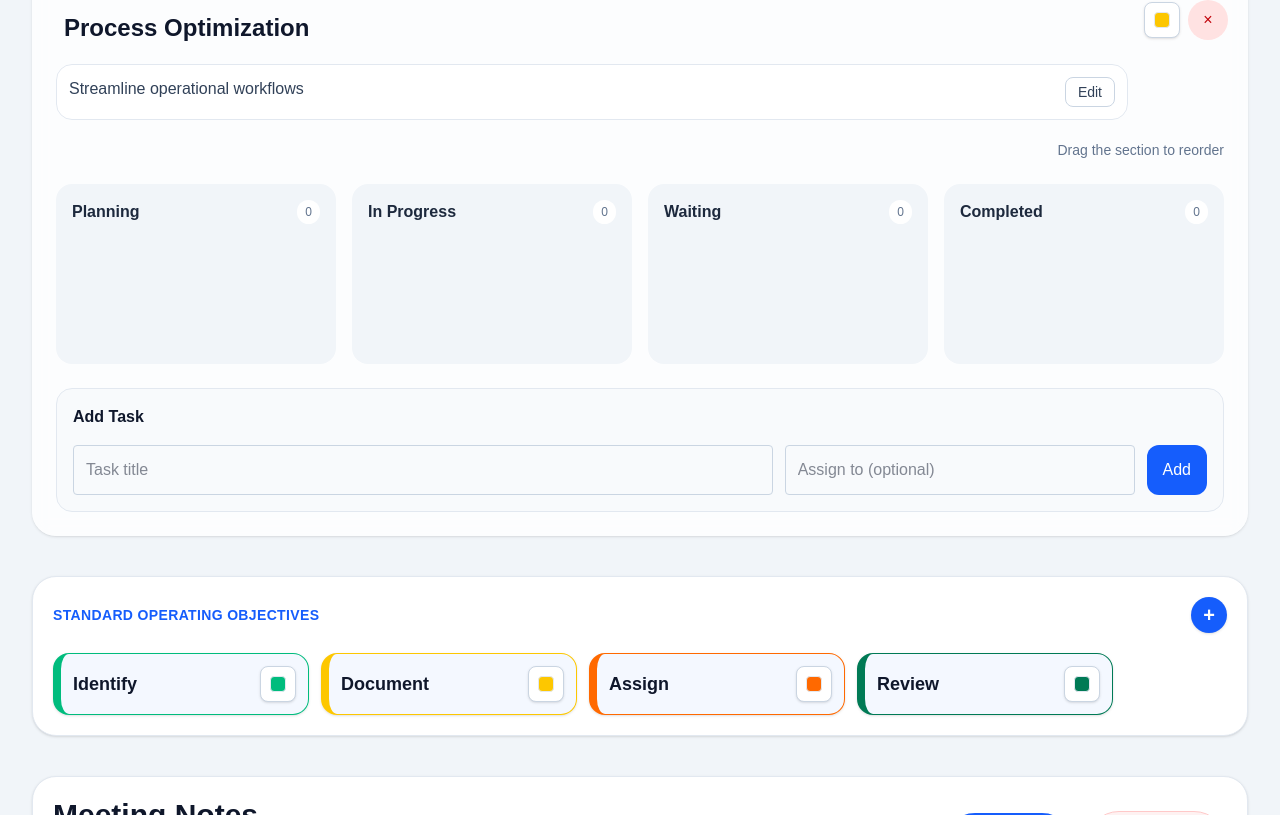
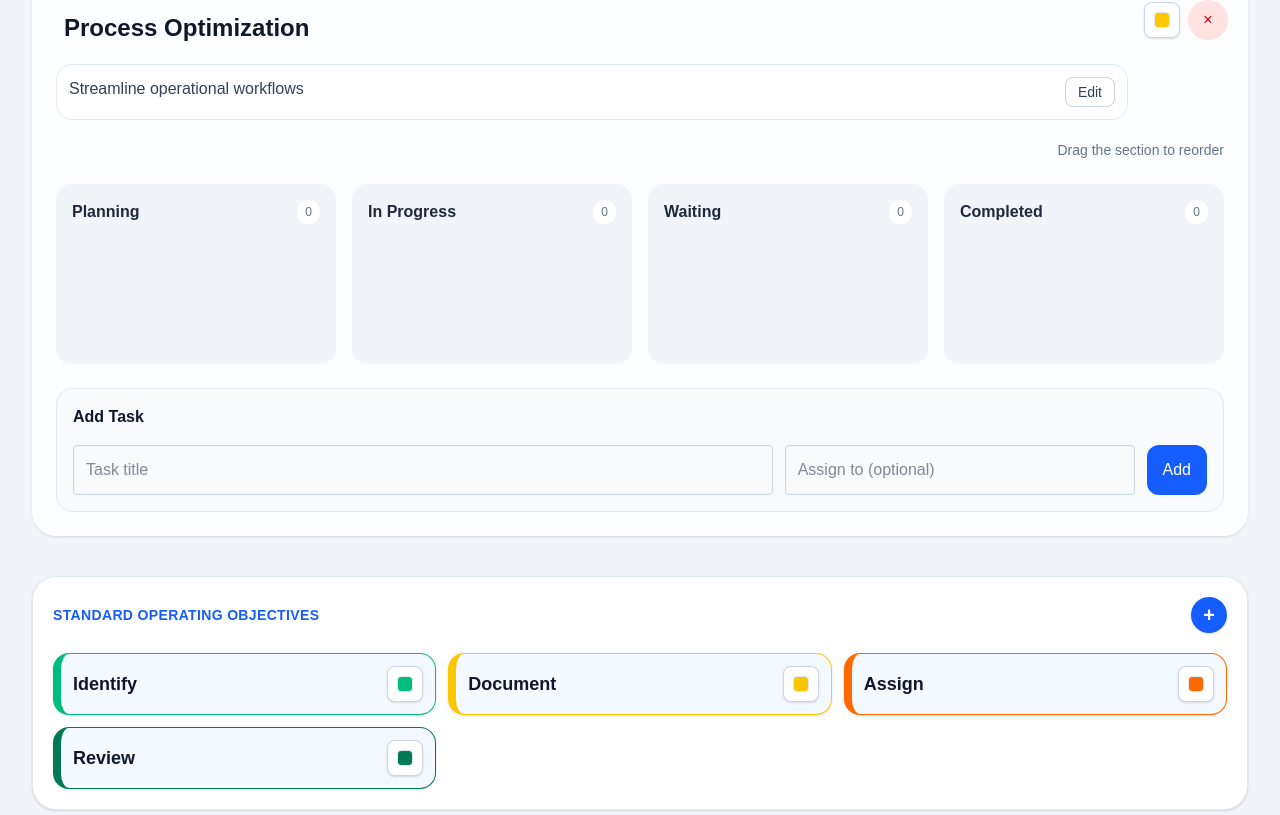
Before and after one commit to NaNo8831/Tool, a Next.js app: page / in a window 1280 px wide. Shown: the part 1985-2800 px from the top of the page. Built offline with nearby package versions, Linux system fonts and the light colour scheme.

Commit message:
Refine dashboard layout spacing

```diff
--- a/app/page.tsx
+++ b/app/page.tsx
@@ -794,7 +794,7 @@ export default function Home() {
         </div>
 
         <div className="mb-10 space-y-5">
-          <section className="bg-white rounded-3xl p-6 text-center shadow border-l-8 border-blue-500 md:p-8">
+          <section className="bg-white rounded-3xl p-6 text-center shadow md:p-8">
             <h2 className="mb-4 text-2xl font-bold text-black">
               Why Do We Exist?
             </h2>
@@ -885,11 +885,11 @@ export default function Home() {
             </button>
           </div>
 
-          <div className="flex flex-wrap gap-3">
+          <div className="grid gap-3 [grid-template-columns:repeat(auto-fit,minmax(min(100%,18rem),1fr))]">
             {standardOperatingObjectives.map((item) => (
               <div
                 key={item.id}
-                className={`flex min-w-64 flex-1 items-center gap-3 rounded-2xl border border-l-8 border-blue-100 bg-blue-50/70 p-3 text-slate-900 shadow-sm transition hover:border-blue-200 hover:bg-blue-100/80 sm:flex-none ${objectiveColorClasses[getStandardObjectiveColor(item)]}`}
+                className={`flex min-w-0 items-center gap-3 rounded-2xl border border-l-8 border-blue-100 bg-blue-50/70 p-3 text-slate-900 shadow-sm transition hover:border-blue-200 hover:bg-blue-100/80 ${objectiveColorClasses[getStandardObjectiveColor(item)]}`}
               >
                 <button
                   type="button"
```
